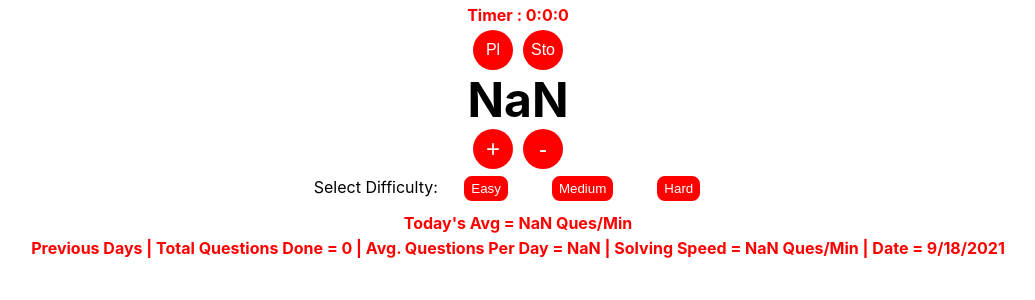
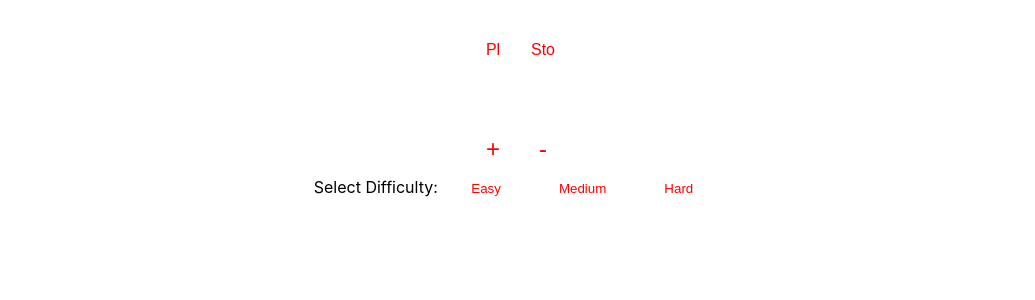
Before and after one commit to pat176/question-counter, a Next.js app in the folder question-counter/: page / in a window 1280 px wide. Shown: the top 300 px of the page, without its empty margins (122-1157 px from the left). Built offline with nearby package versions, Linux system fonts and the light colour scheme.

Commit message:
Update Home.module.css

```diff
--- a/question-counter/styles/Home.module.css
+++ b/question-counter/styles/Home.module.css
@@ -5,14 +5,14 @@
   text-align: center;
   font-weight: bolder;
   font-size: 3em;
-  color: black;
+  color: white;
 }
 
 .button {
   border-radius: 100%;
   border: 0px;
-  background: #ff0000;
-  color: #fff;
+  background: #fff;
+  color: #ff0000;
   width: 40px;
   height: 40px;
   font-size: 1.5em;
@@ -21,8 +21,8 @@
 .buttonSt {
   border-radius: 100%;
   border: 0px;
-  background: #ff0000;
-  color: #fff;
+  background: #fff;
+  color: #ff0000;
   width: 40px;
   height: 40px;
   font-size: 1em;
@@ -32,15 +32,15 @@
 .prev {
   font-weight: bold;
   font-size: 1em;
-  color: red;
+  color: white;
   margin: 5px auto;
 }
 
 .records {
   border: 2px solid white;
   padding: 5px 7px;
-  color: white;
-  background: red;
+  color: red;
+  background: white;
   margin: 5px 20px;
   border-radius: 10px;
 }
```
